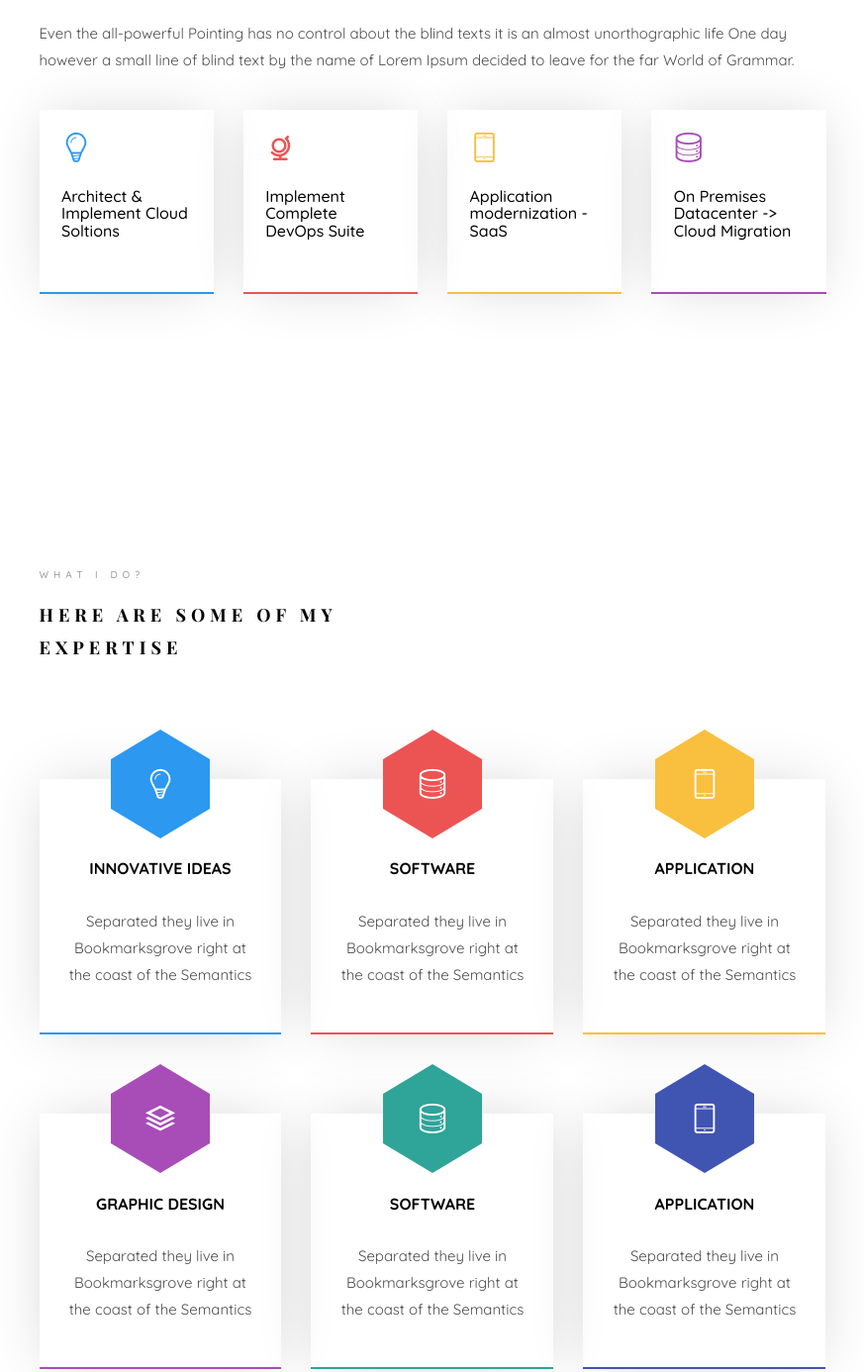
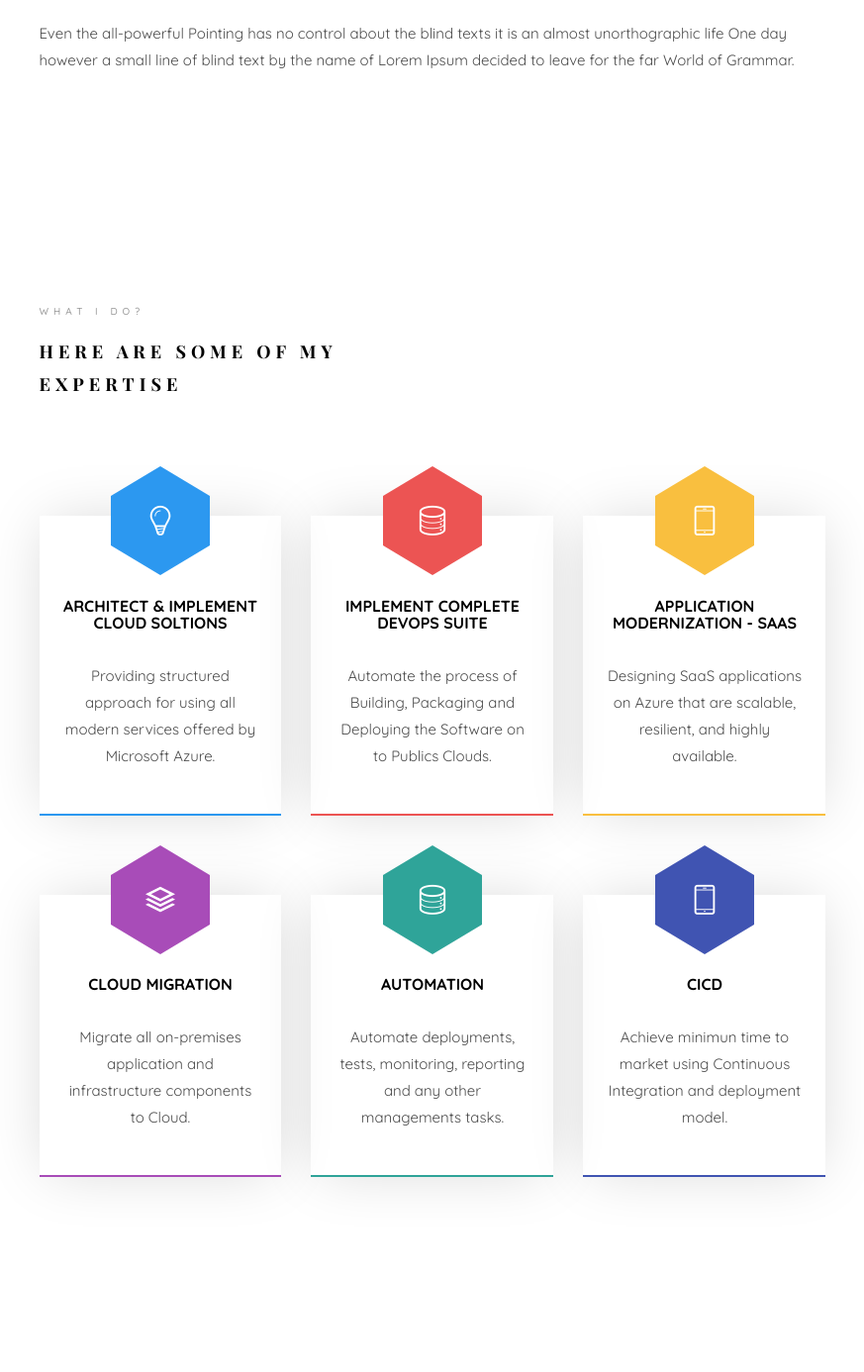
Before and after one commit to siddhantgosavi/my-websites-jackson, a plain HTML site: page index.html in a window 1280 px wide. Shown: the part 1231-2617 px from the top of the page at 99% size, without its empty margins (353-1226 px from the left). Drawn offline with nearby package versions, Linux system fonts and the light colour scheme; files whose address does not match are found by name; a web font is replaced by a local one.

Commit message:
experties

```diff
--- a/index.html
+++ b/index.html
@@ -145,37 +145,10 @@ Copyright &copy;<script>document.write(new Date().getFullYear());</script> All r
 									</div>
 								</div>
 							</div>
-							<div class="row">
-								<div class="col-md-3 animate-box" data-animate-effect="fadeInLeft">
-									<div class="services color-1">
-										<span class="icon2"><i class="icon-bulb"></i></span>
-										<h3>Architect & Implement Cloud Soltions</h3>
-									</div>
-								</div>
-								<div class="col-md-3 animate-box" data-animate-effect="fadeInRight">
-									<div class="services color-2">
-										<span class="icon2"><i class="icon-globe-outline"></i></span>
-										<h3>Implement Complete DevOps Suite</h3>
-									</div>
-								</div>
-								<div class="col-md-3 animate-box" data-animate-effect="fadeInTop">
-									<div class="services color-3">
-										<span class="icon2"><i class="icon-phone3"></i></span>
-										<h3>Application modernization - SaaS</h3>
-									</div>
-								</div>
-								<div class="col-md-3 animate-box" data-animate-effect="fadeInBottom">
-									<div class="services color-4">
-										<span class="icon2"><i class="icon-data"></i></span>
-										<h3>On Premises Datacenter -> Cloud Migration</h3>
-									</div>
-								</div>
-							</div>
 									</div>
 								</div>
 							</div>
 			</section>
-
 
 
 			<section class="colorlib-services" data-section="services">
@@ -193,8 +166,8 @@ Copyright &copy;<script>document.write(new Date().getFullYear());</script> All r
 									<i class="icon-bulb"></i>
 								</span>
 								<div class="desc">
-									<h3>Innovative Ideas</h3>
-									<p>Separated they live in Bookmarksgrove right at the coast of the Semantics</p>
+									<h3>Architect & Implement Cloud Soltions</h3>
+									<p>Providing structured approach for using all modern services offered by Microsoft Azure.</p>
 								</div>
 							</div>
 						</div>
@@ -204,8 +177,8 @@ Copyright &copy;<script>document.write(new Date().getFullYear());</script> All r
 									<i class="icon-data"></i>
 								</span>
 								<div class="desc">
-									<h3>Software</h3>
-									<p>Separated they live in Bookmarksgrove right at the coast of the Semantics</p>
+									<h3>Implement Complete DevOps Suite</h3>
+									<p>Automate the process of Building, Packaging and Deploying the Software on to Publics Clouds.</p>
 								</div>
 							</div>
 						</div>
@@ -215,8 +188,8 @@ Copyright &copy;<script>document.write(new Date().getFullYear());</script> All r
 									<i class="icon-phone3"></i>
 								</span>
 								<div class="desc">
-									<h3>Application</h3>
-									<p>Separated they live in Bookmarksgrove right at the coast of the Semantics</p>
+									<h3>Application modernization - SaaS</h3>
+									<p>Designing SaaS applications on Azure that are scalable, resilient, and highly available.</p>
 								</div>
 							</div>
 						</div>
@@ -226,8 +199,8 @@ Copyright &copy;<script>document.write(new Date().getFullYear());</script> All r
 									<i class="icon-layers2"></i>
 								</span>
 								<div class="desc">
-									<h3>Graphic Design</h3>
-									<p>Separated they live in Bookmarksgrove right at the coast of the Semantics</p>
+									<h3>Cloud Migration</h3>
+									<p>Migrate all on-premises application and infrastructure components to Cloud.</p>
 								</div>
 							</div>
 						</div>
@@ -237,8 +210,8 @@ Copyright &copy;<script>document.write(new Date().getFullYear());</script> All r
 									<i class="icon-data"></i>
 								</span>
 								<div class="desc">
-									<h3>Software</h3>
-									<p>Separated they live in Bookmarksgrove right at the coast of the Semantics</p>
+									<h3>Automation</h3>
+									<p>Automate deployments, tests, monitoring, reporting and any other managements tasks.</p>
 								</div>
 							</div>
 						</div>
@@ -248,8 +221,8 @@ Copyright &copy;<script>document.write(new Date().getFullYear());</script> All r
 									<i class="icon-phone3"></i>
 								</span>
 								<div class="desc">
-									<h3>Application</h3>
-									<p>Separated they live in Bookmarksgrove right at the coast of the Semantics</p>
+									<h3>CICD</h3>
+									<p>Achieve minimun time to market using Continuous Integration and deployment model.</p>
 								</div>
 							</div>
 						</div>
```
